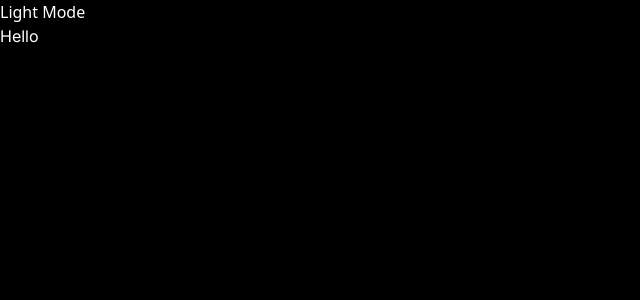
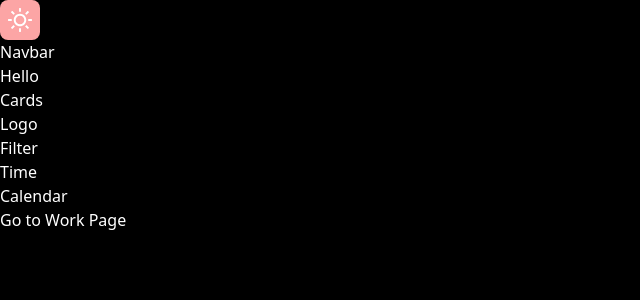
Before and after one commit to xojiakbar-coder/todo-app, a Next.js app: page / in a window 1280 px wide. Shown: the top 300 px of the page, without its empty margins (0-640 px from the left). Built offline with nearby package versions, Linux system fonts and the light colour scheme.

Commit message:
routing / darkmode / components

```diff
--- a/package.json
+++ b/package.json
@@ -9,6 +9,7 @@
     "lint": "next lint"
   },
   "dependencies": {
+    "@ant-design/icons": "^5.4.0",
     "@reduxjs/toolkit": "^2.2.7",
     "next": "14.2.7",
     "react": "^18",
--- /dev/null
+++ b/src/components/Navbar/page.tsx
@@ -0,0 +1,13 @@
+import useThemeData from "@/hook/theme";
+import React from "react";
+
+const Navbar = () => {
+  const { theme, toggleTheme } = useThemeData();
+  return (
+    <div>
+      <h1 className="text-white">Navbar</h1>
+    </div>
+  );
+};
+
+export default Navbar;
--- /dev/null
+++ b/src/components/Todo/page.tsx
@@ -0,0 +1,14 @@
+import Head from "next/head";
+
+export default function TodoPage() {
+  return (
+    <>
+      <Head>
+        <title>Todo</title>
+      </Head>
+      <div className="w-full">
+        <h1>Hello</h1>
+      </div>
+    </>
+  );
+}
--- /dev/null
+++ b/src/components/root/root.tsx
@@ -0,0 +1,16 @@
+import React from "react";
+import mainPageData from "@/utils/main";
+
+const Root = () => {
+  return (
+    <div className="w-full">
+      {mainPageData.map(({ id, element }) => (
+        <div key={id} className="text-white">
+          <h1>{element}</h1>
+        </div>
+      ))}
+    </div>
+  );
+};
+
+export default Root;
--- /dev/null
+++ b/src/hook/theme.ts
@@ -0,0 +1,24 @@
+import { useState, useEffect } from "react";
+
+function useThemeData() {
+  const [theme, setTheme] = useState("dark");
+
+  useEffect(() => {
+    const storedTheme = localStorage.getItem("theme") || "dark";
+    setTheme(storedTheme);
+    document.body.setAttribute("data-theme", storedTheme);
+  }, []);
+
+  useEffect(() => {}, [theme]);
+
+  const toggleTheme = () => {
+    const newTheme = theme === "light" ? "dark" : "light";
+    setTheme(newTheme);
+    document.body.setAttribute("data-theme", newTheme);
+    localStorage.setItem("theme", newTheme);
+  };
+
+  return { theme, toggleTheme };
+}
+
+export default useThemeData;
--- a/src/pages/_app.tsx
+++ b/src/pages/_app.tsx
@@ -1,27 +1,22 @@
-import React, { useEffect, useState } from "react";
+import React from "react";
+import "../styles/globals.css";
 import { AppProps } from "next/app";
-import "../styles/globals.css";
+import useThemeData from "@/hook/theme";
+import { MoonOutlined, SunOutlined } from "@ant-design/icons";
 
 function MyApp({ Component, pageProps }: AppProps) {
-  const [theme, setTheme] = useState("dark");
-
-  useEffect(() => {
-    const storedTheme = localStorage.getItem("theme") || "dark";
-    setTheme(storedTheme);
-    document.body.setAttribute("data-theme", storedTheme);
-  }, []);
-
-  const toggleTheme = () => {
-    const newTheme = theme === "light" ? "dark" : "light";
-    setTheme(newTheme);
-    document.body.setAttribute("data-theme", newTheme);
-    localStorage.setItem("theme", newTheme);
-  };
-
+  const { theme, toggleTheme } = useThemeData();
   return (
     <div>
-      <button onClick={toggleTheme}>
-        {theme === "light" ? "Dark Mode" : "Light Mode"}
+      <button
+        onClick={toggleTheme}
+        className="flex justify-center items-center text-[24px] border-none bg-red-300 h-[40px] w-max px-2 rounded-lg"
+      >
+        {theme === "light" ? (
+          <MoonOutlined style={{ color: "#000" }} />
+        ) : (
+          <SunOutlined style={{ color: "#fff" }} />
+        )}
       </button>
       <Component {...pageProps} />
     </div>
--- a/src/pages/index.tsx
+++ b/src/pages/index.tsx
@@ -1,16 +1,20 @@
-import { Inter } from "next/font/google";
 import Head from "next/head";
-
-const inter = Inter({ subsets: ["latin"] });
+import Link from "next/link";
+import Main from "./main";
+import Navbar from "@/components/Navbar/page";
 
 export default function Home() {
   return (
     <>
       <Head>
         <link rel="shortcut icon" href="/favicon.ico" type="image/x-icon" />
-        <title>Todo App</title>
+        <title>Home Page</title>
       </Head>
-      <main className={`${inter.className}`}>Hello</main>
+      <Navbar />
+      <div className="w-full">
+        <Main />
+      </div>
+      <Link href="/todo">Go to Work Page</Link>
     </>
   );
 }
--- /dev/null
+++ b/src/pages/main.tsx
@@ -0,0 +1,5 @@
+import Root from "@/components/root/root";
+
+const Main = () => <Root />;
+
+export default Main;
--- /dev/null
+++ b/src/pages/todo.tsx
@@ -0,0 +1,5 @@
+import TodoPage from "@/components/Todo/page";
+
+const Todo = () => <TodoPage />;
+
+export default Todo;
--- a/src/styles/globals.css
+++ b/src/styles/globals.css
@@ -7,6 +7,7 @@
 }
 
 body {
+  color: #fff;
   transition: background-color 0.3s ease;
 }
 
--- /dev/null
+++ b/src/utils/main.ts
@@ -0,0 +1,33 @@
+interface ItemType {
+  id: number;
+  element: React.ReactNode;
+}
+
+const mainPageData: ItemType[] = [
+  {
+    id: 1,
+    element: "Hello",
+  },
+  {
+    id: 2,
+    element: "Cards",
+  },
+  {
+    id: 3,
+    element: "Logo",
+  },
+  {
+    id: 4,
+    element: "Filter",
+  },
+  {
+    id: 5,
+    element: "Time",
+  },
+  {
+    id: 6,
+    element: "Calendar",
+  },
+];
+
+export default mainPageData;
```
Also changed, not shown: src/utils/todo.ts (added, +21 -0 lines), 1 other file (tests, documents, lock files or other folders).
